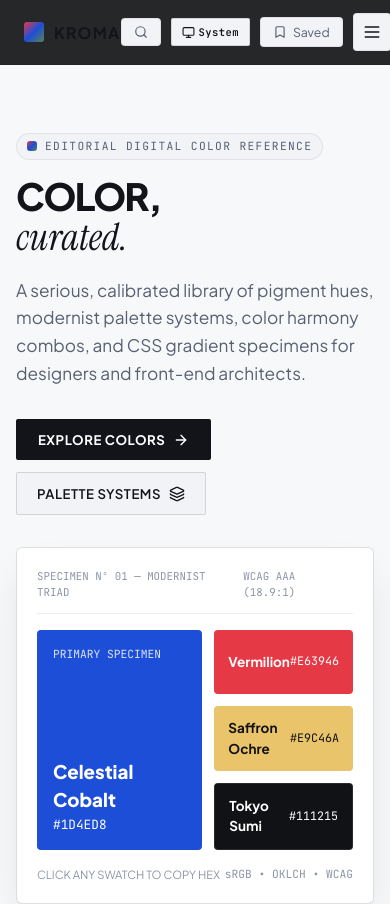
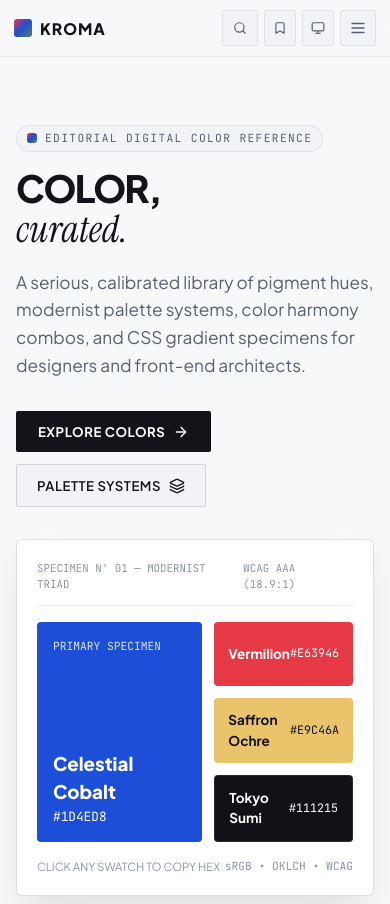
Before and after one commit to designer-darshil/palette, a React (Vite) app: page / in a window 390 px wide. Shown: the top 904 px of the page. Built offline with nearby package versions, Linux system fonts and the light colour scheme.

Commit message:
style(mobile-header): polish mobile header layout, dynamic theme switching synchronization, and uniform button geometry

```diff
--- a/src/components/Navbar.tsx
+++ b/src/components/Navbar.tsx
@@ -12,12 +12,10 @@ import {
   Sun,
   Moon,
   Monitor,
-  Shield,
 } from 'lucide-react';
 import { RouteType } from '../types';
 import { useSaved } from '../context/SavedContext';
 import { useTheme } from '../context/ThemeContext';
-import { useAdminAuth } from '../context/AdminAuthContext';
 
 interface NavbarProps {
   currentRoute: RouteType;
@@ -28,7 +26,6 @@ interface NavbarProps {
 export const Navbar: React.FC<NavbarProps> = ({ currentRoute, onNavigate, onOpenSearch }) => {
   const { savedItems } = useSaved();
   const { theme, setTheme, resolvedTheme } = useTheme();
-  const { isAuthenticated } = useAdminAuth();
   const [mobileOpen, setMobileOpen] = useState(false);
 
   const isActive = (path: string) => {
@@ -39,7 +36,6 @@ export const Navbar: React.FC<NavbarProps> = ({ currentRoute, onNavigate, onOpen
     if (path === 'gradients' && (currentRoute.path === 'gradients' || currentRoute.path === 'gradient-detail')) return true;
     if (path === 'live' && currentRoute.path === 'live') return true;
     if (path === 'saved' && currentRoute.path === 'saved') return true;
-    if (path === 'admin' && currentRoute.path === 'admin') return true;
     return false;
   };
 
@@ -59,15 +55,17 @@ export const Navbar: React.FC<NavbarProps> = ({ currentRoute, onNavigate, onOpen
     <>
       <header className="navbar" role="banner">
         <div className="navbar-inner">
+          {/* Brand Logo */}
           <button
             className="brand-logo"
             onClick={() => handleNav({ path: 'home' })}
             aria-label="KROMA Color Library Home"
           >
             <span className="brand-glyph" />
-            <span>KROMA</span>
+            <span className="brand-title-text">KROMA</span>
           </button>
 
+          {/* Desktop Navigation Links */}
           <nav className="nav-links" aria-label="Main Navigation">
             <button
               className={`nav-link ${isActive('colors') ? 'active' : ''}`}
@@ -106,107 +104,105 @@ export const Navbar: React.FC<NavbarProps> = ({ currentRoute, onNavigate, onOpen
             </button>
           </nav>
 
+          {/* Unified Action Controls (Search, Saved, Theme, Menu) */}
           <div className="nav-actions">
+            {/* Quick Search */}
             <button
               className="search-trigger-btn"
               onClick={onOpenSearch}
-              aria-label="Search Library"
+              aria-label="Search color library"
+              title="Search Library (⌘K)"
             >
               <Search size={14} />
               <span className="search-text">Search</span>
               <kbd className="kbd-shortcut">⌘K</kbd>
             </button>
 
-            {/* Theme Toggle Button */}
-            <button
-              onClick={cycleTheme}
-              className="btn-secondary"
-              style={{
-                padding: '6px 10px',
-                fontSize: '0.75rem',
-                display: 'flex',
-                alignItems: 'center',
-                gap: '4px',
-              }}
-              title={`Current Theme: ${theme.toUpperCase()} (Click to toggle Light/Dark/System)`}
-              aria-label="Toggle light, dark, or system theme"
-            >
-              {theme === 'system' ? (
-                <Monitor size={13} />
-              ) : resolvedTheme === 'dark' ? (
-                <Moon size={13} />
-              ) : (
-                <Sun size={13} color="#E9C46A" />
-              )}
-              <span style={{ fontFamily: 'var(--font-mono)', fontSize: '0.7rem', textTransform: 'capitalize' }}>
-                {theme}
-              </span>
-            </button>
-
+            {/* Saved Items */}
             <button
               className={`saved-nav-btn ${isActive('saved') ? 'active' : ''}`}
               onClick={() => handleNav({ path: 'saved' })}
-              aria-label={`Saved items (${savedItems.length})`}
+              aria-label={`Saved collection (${savedItems.length} items)`}
+              title="View Saved Specimens"
             >
-              <Bookmark size={14} />
-              <span>Saved</span>
+              <Bookmark size={14} fill={savedItems.length > 0 ? 'currentColor' : 'none'} />
+              <span className="saved-nav-text">Saved</span>
               {savedItems.length > 0 && (
                 <span className="saved-count-badge">{savedItems.length}</span>
               )}
             </button>
 
+            {/* Compact Geometric Theme Toggle */}
+            <button
+              onClick={cycleTheme}
+              className="theme-toggle-btn"
+              title={`Active Theme: ${theme.toUpperCase()} (Click to toggle Light / Dark / System)`}
+              aria-label={`Current Theme: ${theme}. Click to switch theme.`}
+            >
+              {theme === 'system' ? (
+                <Monitor size={14} />
+              ) : resolvedTheme === 'dark' ? (
+                <Moon size={14} />
+              ) : (
+                <Sun size={14} color="#E9C46A" />
+              )}
+              <span className="theme-name-text">{theme}</span>
+            </button>
+
+            {/* Mobile Navigation Toggle */}
             <button
               className="mobile-menu-toggle"
               onClick={() => setMobileOpen(!mobileOpen)}
               aria-label="Toggle navigation menu"
               aria-expanded={mobileOpen}
             >
-              {mobileOpen ? <X size={20} /> : <Menu size={20} />}
+              {mobileOpen ? <X size={18} /> : <Menu size={18} />}
             </button>
           </div>
         </div>
 
+        {/* Mobile Navigation Overlay */}
         {mobileOpen && (
           <div className="mobile-nav-overlay">
             <button
               className={`mobile-nav-link ${isActive('home') ? 'active' : ''}`}
               onClick={() => handleNav({ path: 'home' })}
             >
-              <span>Home</span>
+              <span>Home Library</span>
             </button>
             <button
               className={`mobile-nav-link ${isActive('colors') ? 'active' : ''}`}
               onClick={() => handleNav({ path: 'colors' })}
             >
-              <span>Colors</span>
+              <span>Color Specimens</span>
               <Palette size={16} />
             </button>
             <button
               className={`mobile-nav-link ${isActive('palettes') ? 'active' : ''}`}
               onClick={() => handleNav({ path: 'palettes' })}
             >
-              <span>Palettes</span>
+              <span>Palette Systems</span>
               <Layers size={16} />
             </button>
             <button
               className={`mobile-nav-link ${isActive('combos') ? 'active' : ''}`}
               onClick={() => handleNav({ path: 'combos' })}
             >
-              <span>Combos</span>
+              <span>Harmonies &amp; Combos</span>
               <Wand2 size={16} />
             </button>
             <button
               className={`mobile-nav-link ${isActive('gradients') ? 'active' : ''}`}
               onClick={() => handleNav({ path: 'gradients' })}
             >
-              <span>Gradients</span>
+              <span>CSS Gradients</span>
               <Sparkles size={16} />
             </button>
             <button
               className={`mobile-nav-link ${isActive('live') ? 'active' : ''}`}
               onClick={() => handleNav({ path: 'live' })}
             >
-              <span>Live Atmosphere</span>
+              <span>Real-Time Live Atmosphere</span>
               <Radio size={16} color="#E63946" />
             </button>
             <button
@@ -214,7 +210,7 @@ export const Navbar: React.FC<NavbarProps> = ({ currentRoute, onNavigate, onOpen
               onClick={() => handleNav({ path: 'saved' })}
             >
               <span>Saved Specimens ({savedItems.length})</span>
-              <Bookmark size={16} />
+              <Bookmark size={16} fill={savedItems.length > 0 ? 'currentColor' : 'none'} />
             </button>
           </div>
         )}
--- a/src/index.css
+++ b/src/index.css
@@ -24,6 +24,9 @@
 
   --accent-gold: #E9C46A;
   --accent-blue: #3B82F6;
+
+  --bg-navbar: rgba(9, 10, 12, 0.88);
+  --bg-navbar-solid: #090A0C;
 
   --radius-xs: 2px;
   --radius-sm: 4px;
@@ -46,6 +49,9 @@
   --bg-surface-3: #E4E7ED;
   --bg-surface-elevated: #FFFFFF;
 
+  --bg-navbar: rgba(247, 248, 250, 0.88);
+  --bg-navbar-solid: #F7F8FA;
+
   --text-primary: #12141A;
   --text-secondary: #586072;
   --text-tertiary: #8C95A6;
@@ -145,44 +151,61 @@ button:focus-visible, a:focus-visible, input:focus-visible, select:focus-visible
   }
 }
 
-/* Navbar */
+/* Navbar System */
 .navbar {
   position: sticky;
   top: 0;
   z-index: 100;
-  background-color: rgba(9, 10, 12, 0.88);
+  background-color: var(--bg-navbar);
   backdrop-filter: blur(16px);
   -webkit-backdrop-filter: blur(16px);
   border-bottom: 1px solid var(--border-subtle);
   width: 100%;
+  transition: background-color var(--transition-smooth), border-color var(--transition-smooth);
 }
 
 .navbar-inner {
   max-width: 1360px;
   margin: 0 auto;
   padding: 0 24px;
-  height: 64px;
-  display: flex;
-  align-items: center;
-  justify-content: space-between;
+  height: 60px;
+  display: flex;
+  align-items: center;
+  justify-content: space-between;
+  gap: 12px;
+}
+
+@media (max-width: 640px) {
+  .navbar-inner {
+    padding: 0 14px;
+    height: 56px;
+  }
 }
 
 .brand-logo {
   display: flex;
   align-items: center;
-  gap: 10px;
-  font-weight: 700;
+  gap: 8px;
+  font-weight: 800;
   letter-spacing: 0.08em;
   font-size: 1.05rem;
   text-transform: uppercase;
+  color: var(--text-primary);
+  flex-shrink: 0;
 }
 
 .brand-glyph {
-  width: 20px;
-  height: 20px;
+  width: 18px;
+  height: 18px;
   border-radius: 3px;
   background: linear-gradient(135deg, #E63946 0%, #1D4ED8 50%, #588157 100%);
   display: inline-block;
+  flex-shrink: 0;
+}
+
+.brand-title-text {
+  font-weight: 800;
+  letter-spacing: 0.06em;
 }
 
 .nav-links {
@@ -192,17 +215,18 @@ button:focus-visible, a:focus-visible, input:focus-visible, select:focus-visible
 }
 
 .nav-link {
-  padding: 8px 14px;
-  font-size: 0.85rem;
+  padding: 6px 12px;
+  font-size: 0.82rem;
   font-weight: 600;
-  letter-spacing: 0.05em;
+  letter-spacing: 0.04em;
   text-transform: uppercase;
   color: var(--text-secondary);
-  border-radius: var(--radius-sm);
+  border-radius: var(--radius-xs);
   transition: all var(--transition-quick);
   display: flex;
   align-items: center;
   gap: 6px;
+  white-space: nowrap;
 }
 
 .nav-link:hover {
@@ -215,84 +239,113 @@ button:focus-visible, a:focus-visible, input:focus-visible, select:focus-visible
   background-color: var(--bg-surface-3);
 }
 
+/* Action Controls Area */
 .nav-actions {
   display: flex;
   align-items: center;
-  gap: 10px;
-}
-
-.search-trigger-btn {
-  display: flex;
-  align-items: center;
   gap: 8px;
+  flex-shrink: 0;
+}
+
+.search-trigger-btn,
+.saved-nav-btn,
+.theme-toggle-btn,
+.mobile-menu-toggle {
+  height: 36px;
+  display: inline-flex;
+  align-items: center;
+  justify-content: center;
+  gap: 6px;
   background: var(--bg-surface-2);
   border: 1px solid var(--border-subtle);
-  padding: 6px 12px;
-  border-radius: var(--radius-sm);
+  border-radius: var(--radius-xs);
+  color: var(--text-secondary);
+  padding: 0 10px;
   font-size: 0.8rem;
-  color: var(--text-secondary);
   transition: all var(--transition-quick);
-}
-
-.search-trigger-btn:hover {
+  cursor: pointer;
+  white-space: nowrap;
+  flex-shrink: 0;
+}
+
+.search-trigger-btn:hover,
+.saved-nav-btn:hover,
+.theme-toggle-btn:hover,
+.mobile-menu-toggle:hover {
   border-color: var(--border-medium);
   color: var(--text-primary);
+  background: var(--bg-surface-3);
+}
+
+.saved-nav-btn.active {
+  border-color: var(--border-strong);
+  color: var(--text-primary);
+}
+
+.theme-name-text {
+  font-family: var(--font-mono);
+  font-size: 0.72rem;
+  text-transform: capitalize;
 }
 
 .kbd-shortcut {
   font-family: var(--font-mono);
+  font-size: 0.68rem;
+  background: var(--bg-surface-3);
+  padding: 2px 4px;
+  border-radius: 2px;
+  border: 1px solid var(--border-subtle);
+}
+
+.saved-count-badge {
+  font-family: var(--font-mono);
   font-size: 0.7rem;
-  background: var(--bg-surface-3);
-  padding: 2px 5px;
-  border-radius: 3px;
-  border: 1px solid var(--border-subtle);
-}
-
-.saved-nav-btn {
-  display: flex;
-  align-items: center;
-  gap: 6px;
-  padding: 6px 12px;
-  background: var(--bg-surface-2);
-  border: 1px solid var(--border-subtle);
-  border-radius: var(--radius-sm);
-  font-size: 0.82rem;
-  color: var(--text-secondary);
-  transition: all var(--transition-quick);
-}
-
-.saved-nav-btn:hover, .saved-nav-btn.active {
-  color: var(--text-primary);
-  border-color: var(--border-strong);
-}
-
-.saved-count-badge {
-  font-family: var(--font-mono);
-  font-size: 0.72rem;
   background: var(--text-primary);
   color: var(--text-inverse);
-  padding: 1px 5px;
+  padding: 0 5px;
+  height: 18px;
+  display: inline-flex;
+  align-items: center;
+  justify-content: center;
   border-radius: 99px;
   font-weight: 700;
+  margin-left: 2px;
 }
 
 .mobile-menu-toggle {
   display: none;
-  padding: 8px;
-  border-radius: var(--radius-sm);
-  background: var(--bg-surface-2);
-  border: 1px solid var(--border-subtle);
+  width: 36px;
+  padding: 0;
 }
 
 @media (max-width: 860px) {
   .nav-links {
     display: none;
   }
-  .search-trigger-btn span.search-text, .search-trigger-btn .kbd-shortcut {
+  .search-trigger-btn .search-text,
+  .search-trigger-btn .kbd-shortcut {
     display: none;
   }
+  .search-trigger-btn {
+    width: 36px;
+    padding: 0;
+  }
   .mobile-menu-toggle {
-    display: flex;
+    display: inline-flex;
+  }
+}
+
+@media (max-width: 520px) {
+  .saved-nav-text,
+  .theme-name-text {
+    display: none;
+  }
+  .saved-nav-btn,
+  .theme-toggle-btn {
+    padding: 0 8px;
+  }
+  .nav-actions {
+    gap: 6px;
   }
 }
 
@@ -300,25 +353,28 @@ button:focus-visible, a:focus-visible, input:focus-visible, select:focus-visible
 .mobile-nav-overlay {
   display: flex;
   flex-direction: column;
-  background: var(--bg-canvas);
-  border-bottom: 1px solid var(--border-medium);
-  padding: 16px 24px 24px 24px;
-  gap: 8px;
+  background: var(--bg-surface-1);
+  border-bottom: 1px solid var(--border-subtle);
+  padding: 16px 20px 24px 20px;
+  gap: 6px;
+  box-shadow: var(--shadow-elevated);
 }
 
 .mobile-nav-link {
-  padding: 12px 16px;
-  font-size: 1rem;
+  padding: 10px 14px;
+  font-size: 0.92rem;
   font-weight: 600;
+  letter-spacing: 0.04em;
   text-transform: uppercase;
-  letter-spacing: 0.05em;
   color: var(--text-secondary);
-  border-radius: var(--radius-sm);
-  display: flex;
-  align-items: center;
-  justify-content: space-between;
-}
-
+  border-radius: var(--radius-xs);
+  display: flex;
+  align-items: center;
+  justify-content: space-between;
+  transition: all var(--transition-quick);
+}
+
+.mobile-nav-link:hover,
 .mobile-nav-link.active {
   background: var(--bg-surface-2);
   color: var(--text-primary);
```
